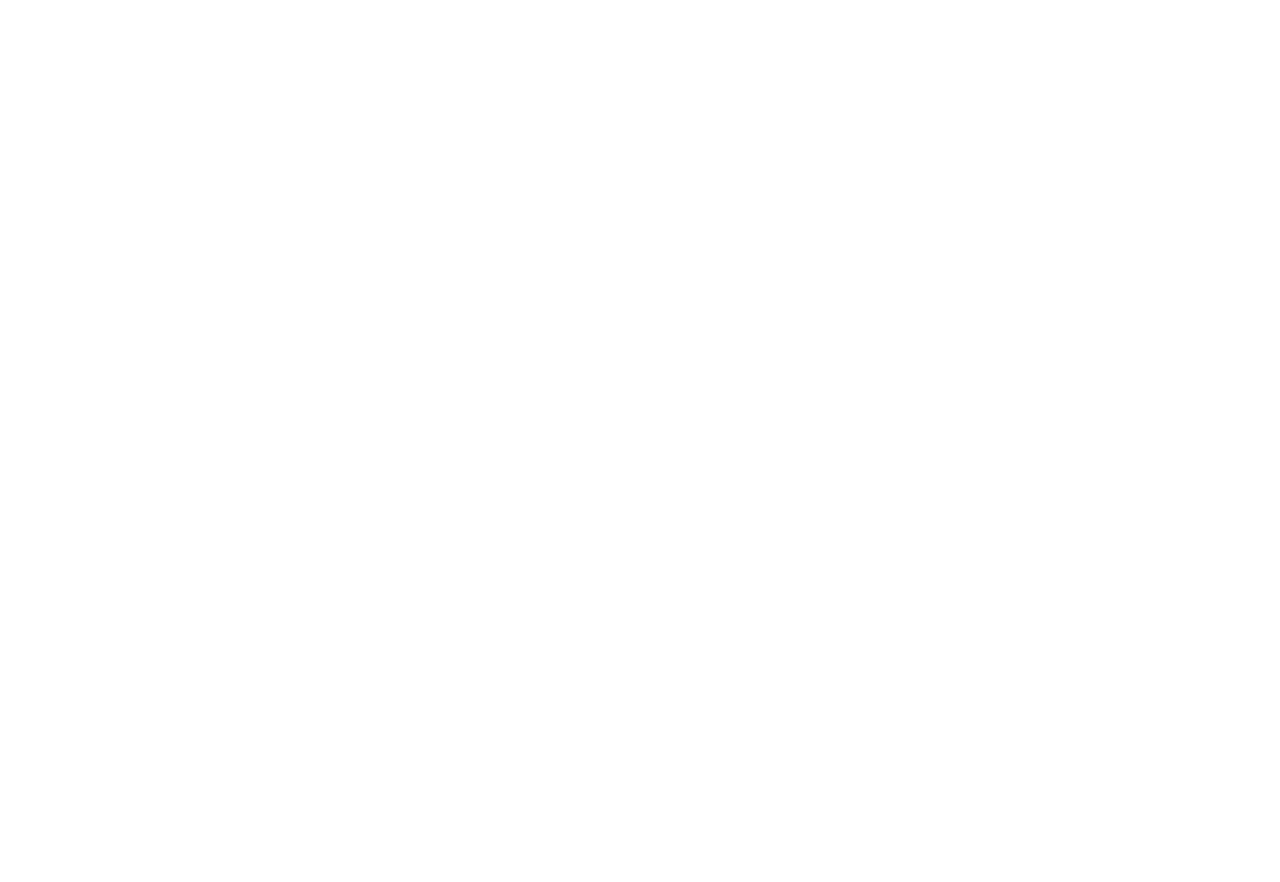
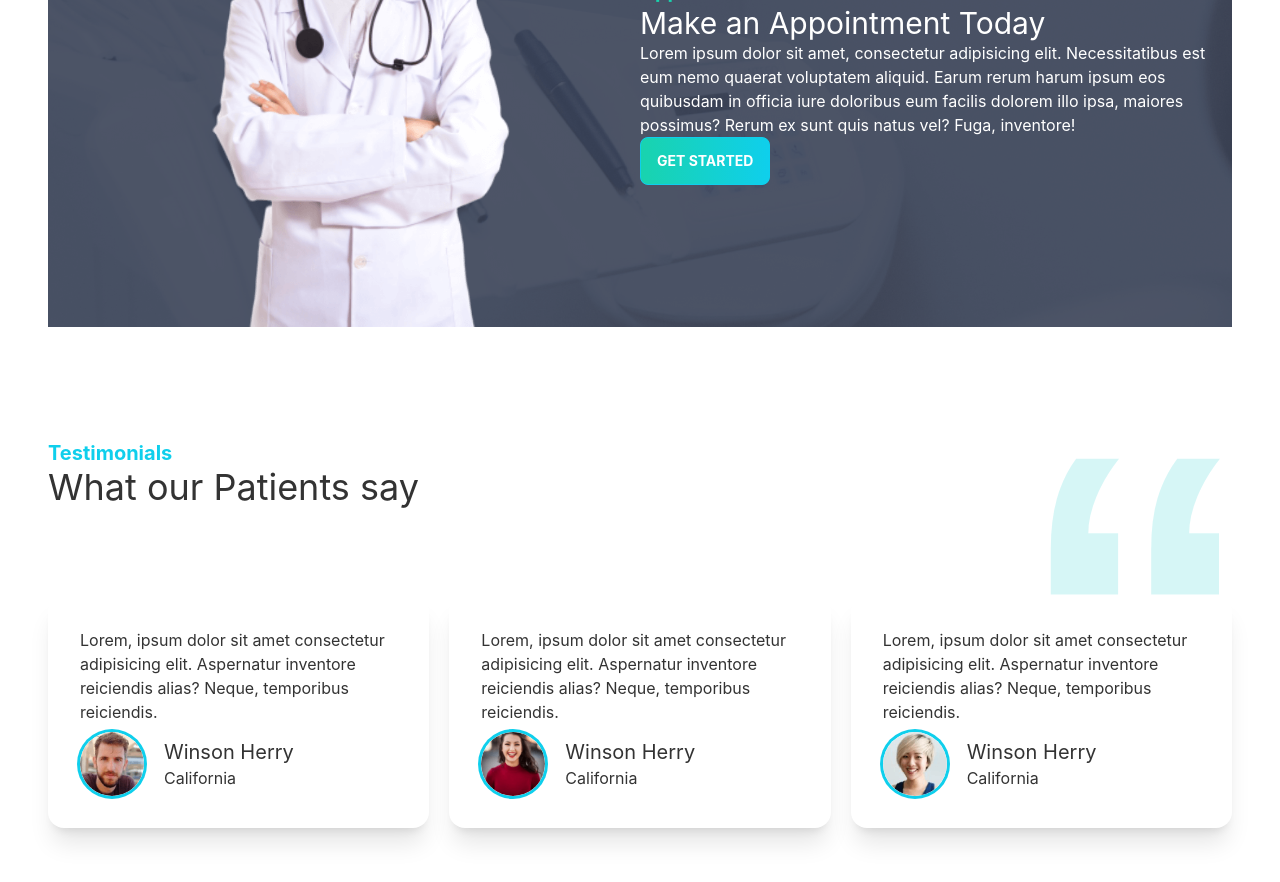
Before and after one commit to thowhidulislam/doctor-portal-client, a React (Create React App) app: page / in a window 1280 px wide. Shown: the part 1800-2682 px from the top of the page. Before the commit the page ends 1635 px from the top, so only its background shows below. Built offline with nearby package versions, Linux system fonts and the light colour scheme.

Commit message:
testimonials added

```diff
--- a/src/Pages/Home/Banner.js
+++ b/src/Pages/Home/Banner.js
@@ -1,15 +1,16 @@
 import React from 'react';
 import chair from '../../../src/assets/images/chair.png'
+import PrimaryButton from '../Shared/PrimaryButton';
 
 const Banner = () => {
     return (
-        <div class="hero min-h-screen">
-            <div class="hero-content flex-col lg:flex-row-reverse">
-                <img src={chair} class="max-w-sm rounded-lg shadow-2xl" />
+        <div className="hero min-h-screen">
+            <div className="hero-content flex-col lg:flex-row-reverse">
+                <img src={chair} className="max-w-sm lg:max-w-lg rounded-lg shadow-2xl" />
                 <div>
-                    <h1 class="text-5xl font-bold">Your New Smile Starts Here</h1>
-                    <p class="py-6">Provident cupiditate voluptatem et in. Quaerat fugiat ut assumenda excepturi exercitationem quasi. In deleniti eaque aut repudiandae et a id nisi.</p>
-                    <button class="btn btn-primary font-bold text-white bg-gradient-to-r from-secondary to-primary ">Get Started</button>
+                    <h1 className="text-5xl font-bold">Your New Smile Starts Here</h1>
+                    <p className="py-6">Provident cupiditate voluptatem et in. Quaerat fugiat ut assumenda excepturi exercitationem quasi. In deleniti eaque aut repudiandae et a id nisi.</p>
+                    <PrimaryButton>Get Started</PrimaryButton>
                 </div>
             </div>
         </div>
--- a/src/Pages/Home/Home.js
+++ b/src/Pages/Home/Home.js
@@ -1,7 +1,9 @@
 import React from 'react';
 import Banner from './Banner';
 import Info from './Info';
+import MakeAppointment from './MakeAppointment';
 import Services from './Services';
+import Testimonials from './Testimonials';
 
 const Home = () => {
     return (
@@ -9,6 +11,8 @@
             <Banner></Banner>
             <Info></Info>
             <Services></Services>
+            <MakeAppointment></MakeAppointment>
+            <Testimonials></Testimonials>
         </div>
     );
 };
--- a/src/Pages/Home/InfoCard.js
+++ b/src/Pages/Home/InfoCard.js
@@ -2,13 +2,13 @@
 
 const InfoCard = ({ img, cardTitle, bgColor }) => {
     return (
-        <div class={`card lg:card-side bg-base-100 shadow-xl bg-accent ${bgColor}`}>
+        <div className={`card lg:card-side bg-base-100 shadow-xl bg-accent ${bgColor}`}>
             <figure className='pl-5'>
                 <img src={img} alt="" />
 
             </figure>
-            <div class="card-body text-white">
-                <h2 class="card-title">{cardTitle}</h2>
+            <div className="card-body text-white">
+                <h2 className="card-title">{cardTitle}</h2>
                 <p>Click the button to listen on Spotiwhy app.</p>
             </div>
         </div>
--- /dev/null
+++ b/src/Pages/Home/MakeAppointment.js
@@ -0,0 +1,22 @@
+import React from 'react';
+import doctor from '../../assets/images/doctor.png'
+import appointment from '../../assets/images/appointment.png'
+import PrimaryButton from '../Shared/PrimaryButton';
+
+const MakeAppointment = () => {
+    return (
+        <section className='flex justify-center items-center' style={{ background: `url(${appointment})` }}>
+            <div className='flex-1 hidden lg:block'>
+                <img className='mt-[-100px]' src={doctor} alt="" />
+            </div>
+            <div className='flex-1'>
+                <h3 className='text-xl text-secondary font-bold'>Appointment</h3>
+                <h2 className='text-3xl text-white'>Make an Appointment Today</h2>
+                <p className='text-white'>Lorem ipsum dolor sit amet, consectetur adipisicing elit. Necessitatibus est eum nemo quaerat voluptatem aliquid. Earum rerum harum ipsum eos quibusdam in officia iure doloribus eum facilis dolorem illo ipsa, maiores possimus? Rerum ex sunt quis natus vel? Fuga, inventore!</p>
+                <PrimaryButton>Get Started</PrimaryButton>
+            </div>
+        </section>
+    );
+};
+
+export default MakeAppointment;
--- /dev/null
+++ b/src/Pages/Home/Review.js
@@ -0,0 +1,24 @@
+import React from 'react';
+
+const Review = ({ review }) => {
+    return (
+        <div class="card lg:max-w-lg bg-base-100 shadow-xl">
+            <div class="card-body">
+                <p>Lorem, ipsum dolor sit amet consectetur adipisicing elit. Aspernatur inventore reiciendis alias? Neque, temporibus reiciendis.</p>
+                <div className=' flex items-center'>
+                    <div class="avatar">
+                        <div class="w-16 rounded-full ring ring-primary ring-offset-base-100 mr-5 ">
+                            <img src={review.img} />
+                        </div>
+                    </div>
+                    <div>
+                        <h4 className='text-xl'>{review.name}</h4>
+                        <p>{review.location}</p>
+                    </div>
+                </div>
+            </div>
+        </div>
+    );
+};
+
+export default Review;
--- a/src/Pages/Home/Service.js
+++ b/src/Pages/Home/Service.js
@@ -2,12 +2,12 @@
 
 const Service = ({ service }) => {
     return (
-        <div class="card lg:max-w-lg bg-base-100 shadow-xl">
-            <figure class="px-10 pt-10">
-                <img src={service.img} alt="Shoes" class="rounded-xl" />
+        <div className="card lg:max-w-lg bg-base-100 shadow-xl">
+            <figure className="px-10 pt-10">
+                <img src={service.img} alt="Shoes" className="rounded-xl" />
             </figure>
-            <div class="card-body items-center text-center">
-                <h2 class="card-title">{service.name}</h2>
+            <div className="card-body items-center text-center">
+                <h2 className="card-title">{service.name}</h2>
                 <p>{service.description}</p>
             </div>
         </div>
--- /dev/null
+++ b/src/Pages/Home/Testimonials.js
@@ -0,0 +1,53 @@
+import React from 'react';
+import quote from '../../assets/icons/quote.svg'
+import people1 from '../../assets/images/people1.png'
+import people2 from '../../assets/images/people2.png'
+import people3 from '../../assets/images/people3.png'
+import Review from './Review';
+
+const Testimonials = () => {
+    const reviews = [
+        {
+            _id: 1,
+            name: 'Winson Herry',
+            review: '',
+            location: 'California',
+            img: people1
+        },
+        {
+            _id: 2,
+            name: 'Winson Herry',
+            review: '',
+            location: 'California',
+            img: people2
+        },
+        {
+            _id: 3,
+            name: 'Winson Herry',
+            review: '',
+            location: 'California',
+            img: people3
+        },
+    ]
+    return (
+        <section className='my-28'>
+            <div className='flex justify-between'>
+                <div>
+                    <h4 className='text-xl text-primary font-bold'>Testimonials</h4>
+                    <h3 className='text-4xl'>What our Patients say</h3>
+                </div>
+                <div>
+                    <img src={quote} className='w-24 lg:w-48' alt="" />
+                </div>
+            </div>
+            <div className='grid grid-cols-1 md:grid-cols-2 lg:grid-cols-3 gap-5'>
+                {reviews.map(review => <Review
+                    key={review._id}
+                    review={review}
+                ></Review>)}
+            </div>
+        </section>
+    );
+};
+
+export default Testimonials;
--- a/src/Pages/Shared/Navbar/Navbar.js
+++ b/src/Pages/Shared/Navbar/Navbar.js
@@ -11,20 +11,20 @@
         <li><Link to='/login'>Login</Link></li>
     </>
     return (
-        <div class="navbar bg-base-100">
-            <div class="navbar-start">
-                <div class="dropdown">
-                    <label tabindex="0" class="btn btn-ghost lg:hidden">
-                        <svg xmlns="http://www.w3.org/2000/svg" class="h-5 w-5" fill="none" viewBox="0 0 24 24" stroke="currentColor"><path stroke-linecap="round" stroke-linejoin="round" stroke-width="2" d="M4 6h16M4 12h8m-8 6h16" /></svg>
+        <div className="navbar bg-base-100">
+            <div className="navbar-start">
+                <div className="dropdown">
+                    <label tabindex="0" className="btn btn-ghost lg:hidden">
+                        <svg xmlns="http://www.w3.org/2000/svg" className="h-5 w-5" fill="none" viewBox="0 0 24 24" stroke="currentColor"><path stroke-linecap="round" stroke-linejoin="round" stroke-width="2" d="M4 6h16M4 12h8m-8 6h16" /></svg>
                     </label>
-                    <ul tabindex="0" class="menu menu-compact dropdown-content mt-3 p-2 shadow bg-base-100 rounded-box w-52">
+                    <ul tabindex="0" className="menu menu-compact dropdown-content mt-3 p-2 shadow bg-base-100 rounded-box w-52">
                         {menuItems}
                     </ul>
                 </div>
-                <a class="btn btn-ghost normal-case text-xl">Doctors Portal</a>
+                <a className="btn btn-ghost normal-case text-xl">Doctors Portal</a>
             </div>
-            <div class="navbar-center hidden lg:flex">
-                <ul class="menu menu-horizontal p-0">
+            <div className="navbar-center hidden lg:flex">
+                <ul className="menu menu-horizontal p-0">
                     {menuItems}
                 </ul>
             </div>
--- /dev/null
+++ b/src/Pages/Shared/PrimaryButton.js
@@ -0,0 +1,9 @@
+import React from 'react';
+
+const PrimaryButton = ({ children }) => {
+    return (
+        <button className="btn btn-primary font-bold text-white bg-gradient-to-r from-secondary to-primary ">{children}</button>
+    );
+};
+
+export default PrimaryButton;
```
